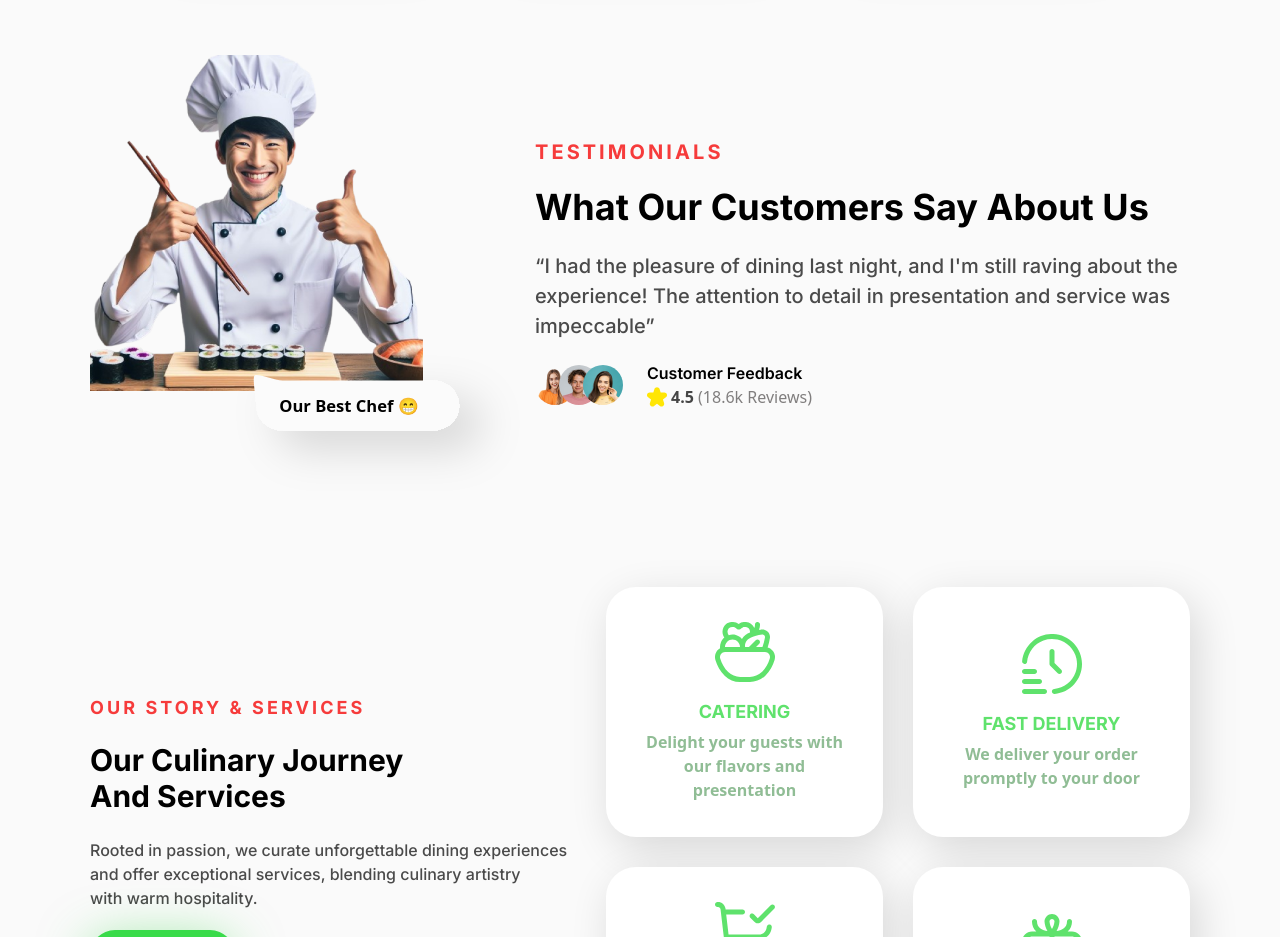
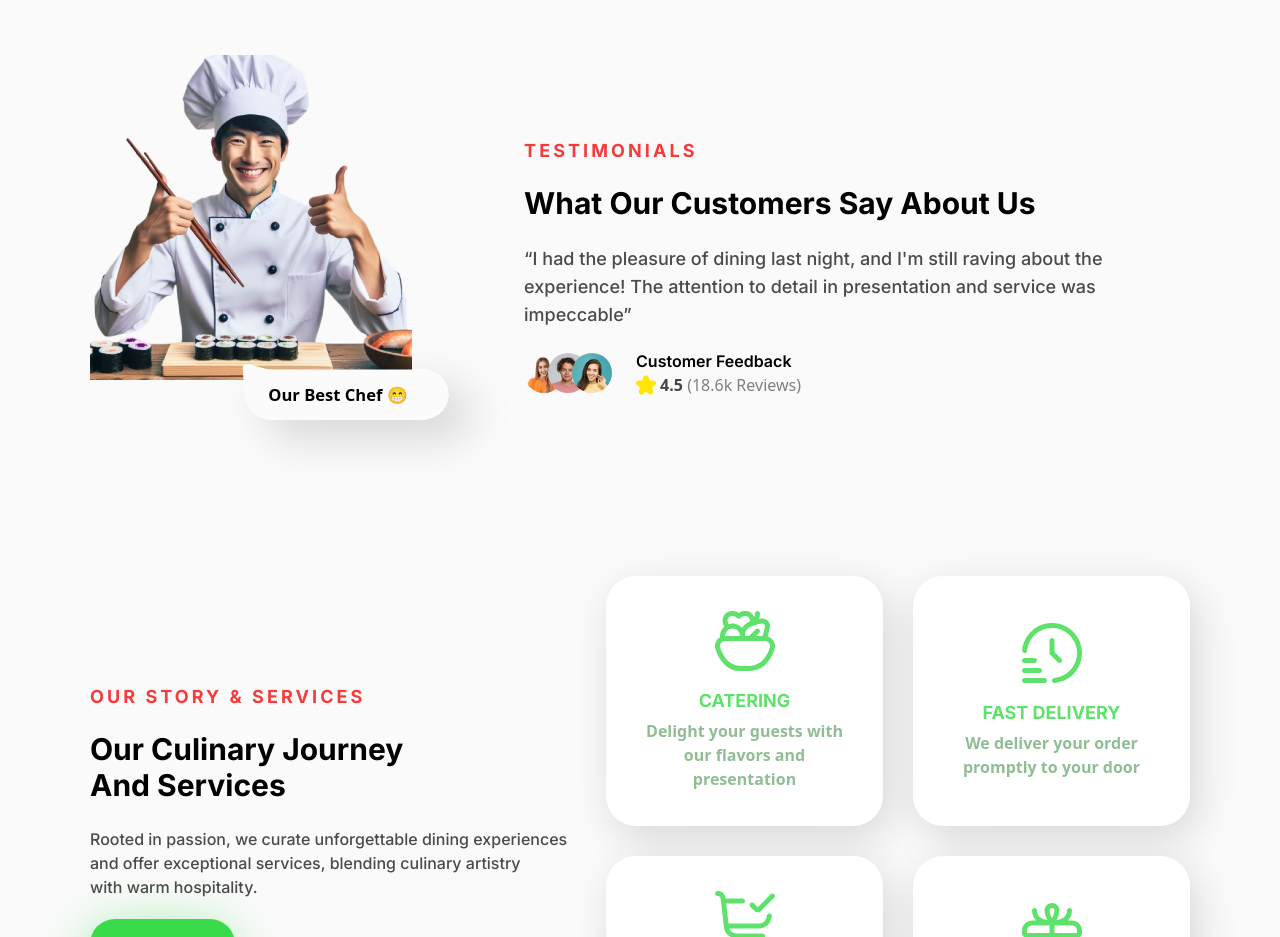
Before and after one commit to Maxwell011/sushi-experience, a React (Vite) app: page / in a window 1280 px wide. Shown: the part 1580-2517 px from the top of the page. Built offline with nearby package versions, Linux system fonts and the light colour scheme.

Commit message:
Added content to the Testimonia page

```diff
--- a/src/components/Testimonials.tsx
+++ b/src/components/Testimonials.tsx
@@ -17,13 +17,13 @@ const Testimonials = () => {
 
         <div className="">
           <div className="flex flex-col gap-5">
-            <h2 className="uppercase text-[#F63B3B] text-[20px] font-bold tracking-[3.08px] font-inter text-center lg:text-start">
+            <h2 className="uppercase text-[#F63B3B] lg:text-lg font-bold tracking-[3.08px] font-inter text-center lg:text-start">
               testimonials
             </h2>
-            <h1 className="text-normal-black font-inter text-2xl lg:text-4xl font-bold mb-1">
+            <h1 className="text-normal-black font-inter text-2xl lg:text-3xl font-bold mb-1">
               What Our Customers Say About Us{" "}
             </h1>
-            <p className="text-[#4A4A4A] text-[20px] font-medium font-inter w-[655px]">
+            <p className="text-[#4A4A4A] text-lg font-medium font-inter min-w-fit">
               “I had the pleasure of dining last night, and I'm still raving
               about the experience! The attention to detail in presentation and
               service was impeccable”
```
